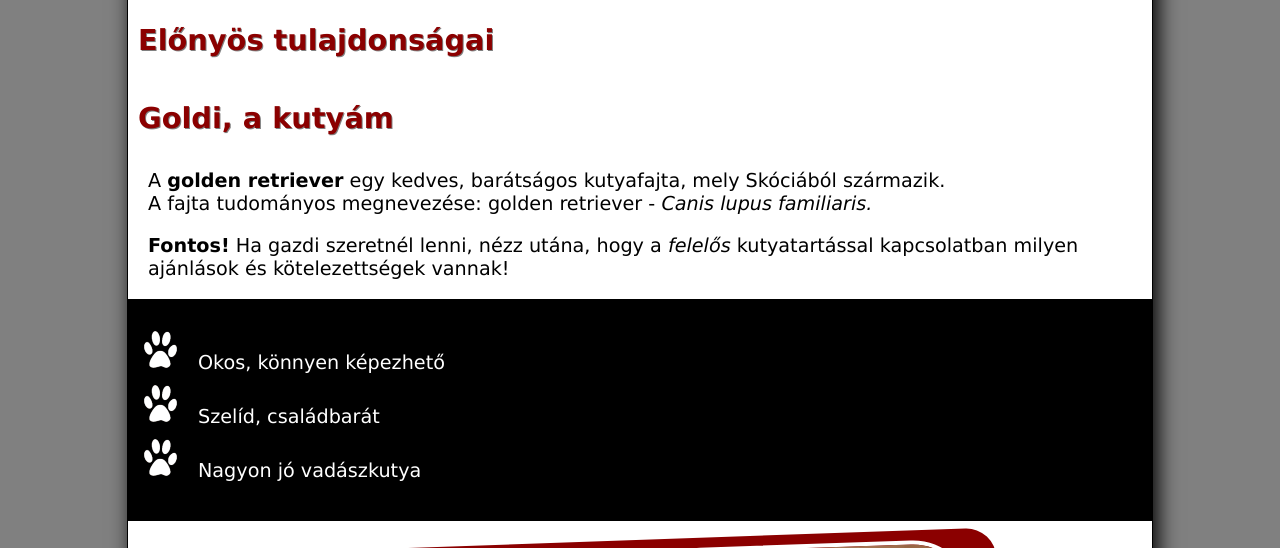
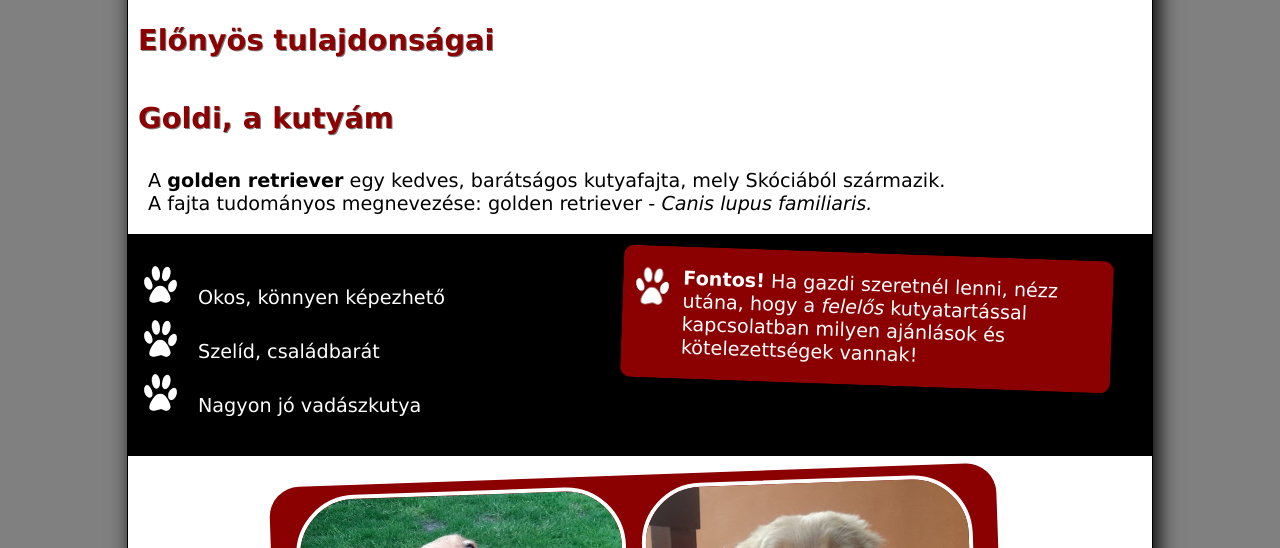
Before and after one commit to BulyakiBence/2025_02_10-Goldenretriver, a plain HTML site: page index.html in a window 1280 px wide. Shown: the part 182-730 px from the top of the page. Drawn offline with Linux system fonts and the light colour scheme.

Commit message:
Update index.html

```diff
--- a/index.html
+++ b/index.html
@@ -13,17 +13,21 @@
         href="tipusok.html"> Típusok</a></p>
     <h2>Előnyös tulajdonságai</h2>
     <h2>Goldi, a kutyám</h2>
+
     <p>A <b>golden retriever</b> egy kedves, barátságos kutyafajta,
         mely Skóciából származik. <br>A fajta tudományos megnevezése:
         golden retriever - <i>Canis lupus familiaris.</i></p>
-        <p><strong>Fontos!</strong> Ha gazdi szeretnél lenni, nézz utána,
+
+        <p class="fontos"><strong>Fontos!</strong> Ha gazdi szeretnél lenni, nézz utána,
             hogy a <em>felelős</em> kutyatartással kapcsolatban milyen ajánlások
             és kötelezettségek vannak!</p>
+
             <ul>
                 <li>Okos, könnyen képezhető</li>
                 <li>Szelíd, családbarát</li>
                 <li>Nagyon jó vadászkutya</li>
                 </ul>
+
                 <figure>
                 <img src="kepek/goldi.jpg" height="200" alt="A kutyám, aki egy gol-
                 den retriever." title="Goldi, a kutyám (felnőttkorában)">
```
